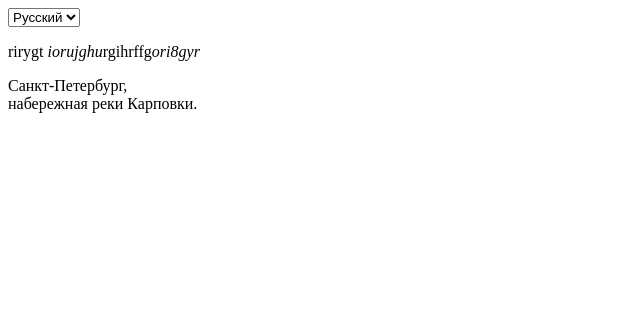
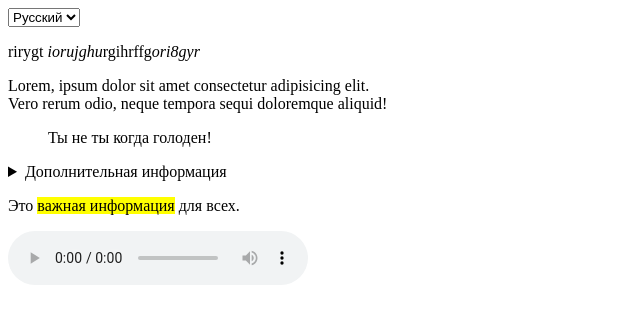
Before and after one commit to AishaI41/ho, a plain HTML site: page index.html in a window 1280 px wide. Shown: the whole page, without its empty margins (0-640 px from the left). Drawn offline with Linux system fonts and the light colour scheme.

Commit message:
Added one new file

```diff
--- a/index.html
+++ b/index.html
@@ -11,16 +11,39 @@
             <option value="ru">Русский</option>
             <option value="en">English</option>
             <option value="fr">Franch</option>
+            <!-- Этот тег нужен для изменения языка  -->
         </select>
     </header>
     <main>
         <p>rirygt <em>iorujghu</em>rgihrffg<em>оri8gyr</em></p>
+        <!-- Тег нужен для выделения другим шрифтом каких то надписей -->
     </main>
     <footer>
-        <p>Санкт-Петербург,
+        <p>Lorem, ipsum dolor sit amet consectetur adipisicing elit.
             <br>
-            набережная реки Карповки.
+            <!-- Этот тег нужен для переноса на другую строку -->
+            Vero rerum odio, neque tempora sequi doloremque aliquid!
         </p>
     </footer>
+    <blockquote>Ты не ты когда голоден!</blockquote>
+    <!-- Этот тег нужен для выделения циатат -->
+    <details>
+        <summary>Дополнительная информация</summary>
+        <p>её нет</p>
+        <!--Эти теги используются для создания раскрывающихся блоков.-->
+    </details>
+    <p>Это <mark>важная информация</mark> для всех.</p>
+    <!--Этот тег используется для выделения текста, который является важным или недавно найденным. Текст внутри <mark> обычно выделяется желтым цветом.-->
+    <!--<form oninput="result.value=parseInt(a.value)+parseInt(b.value)">
+            <input type="number" id="a">
+            +
+            <input type="number" id="b">
+            =
+            <output name="result"></output>
+    </form>--> <!--Я не до конца поняла как работает эти тег-->
+    <audio controls>
+        <source src="./Travis Scott, Swae Lee, Chief Keef – Nightcrawler.mp3" type="audio/mp3">
+    <!--Эти теги позволяют прослушать аудио которые вы привязали -->
+      </audio>
 </body>
 </html>
```
